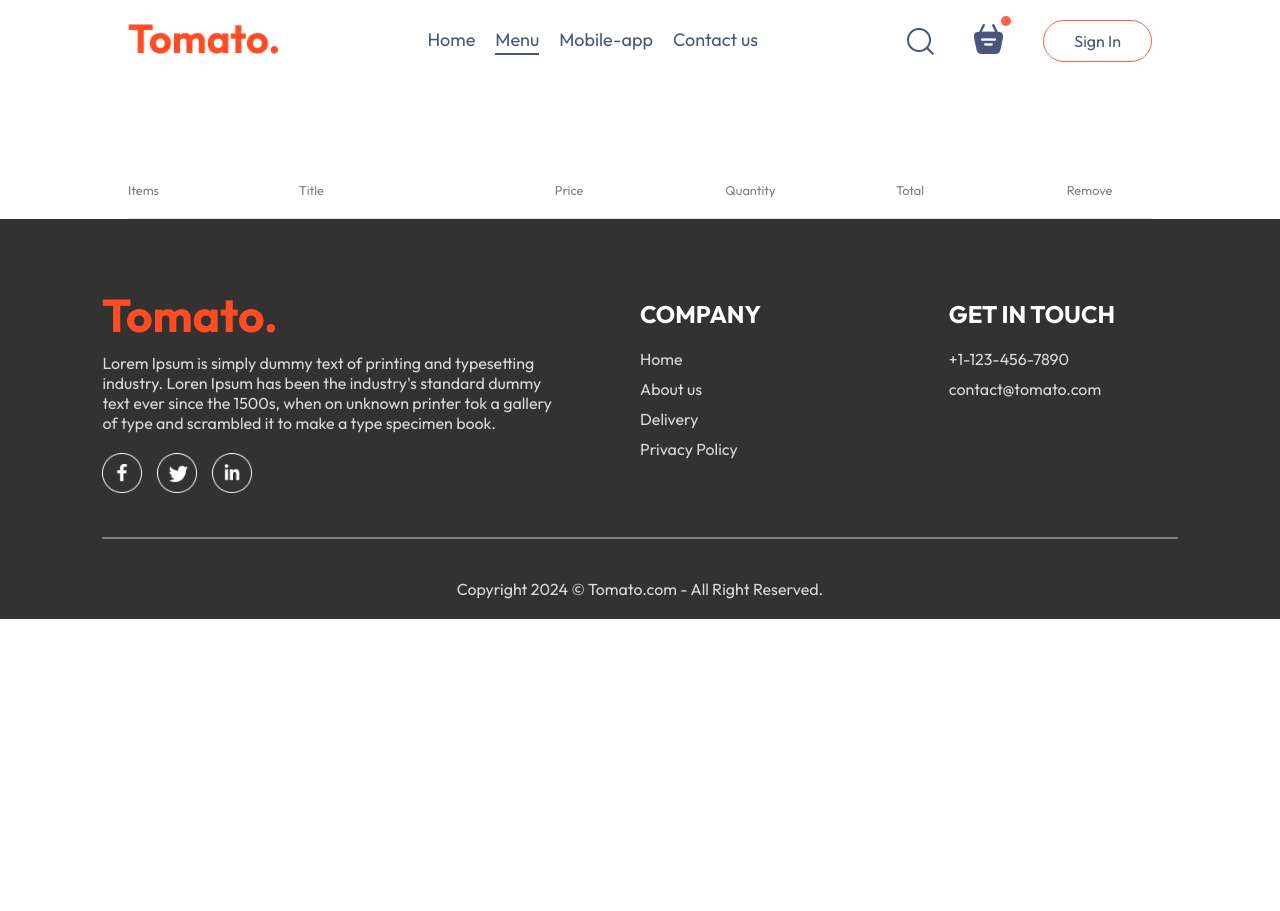
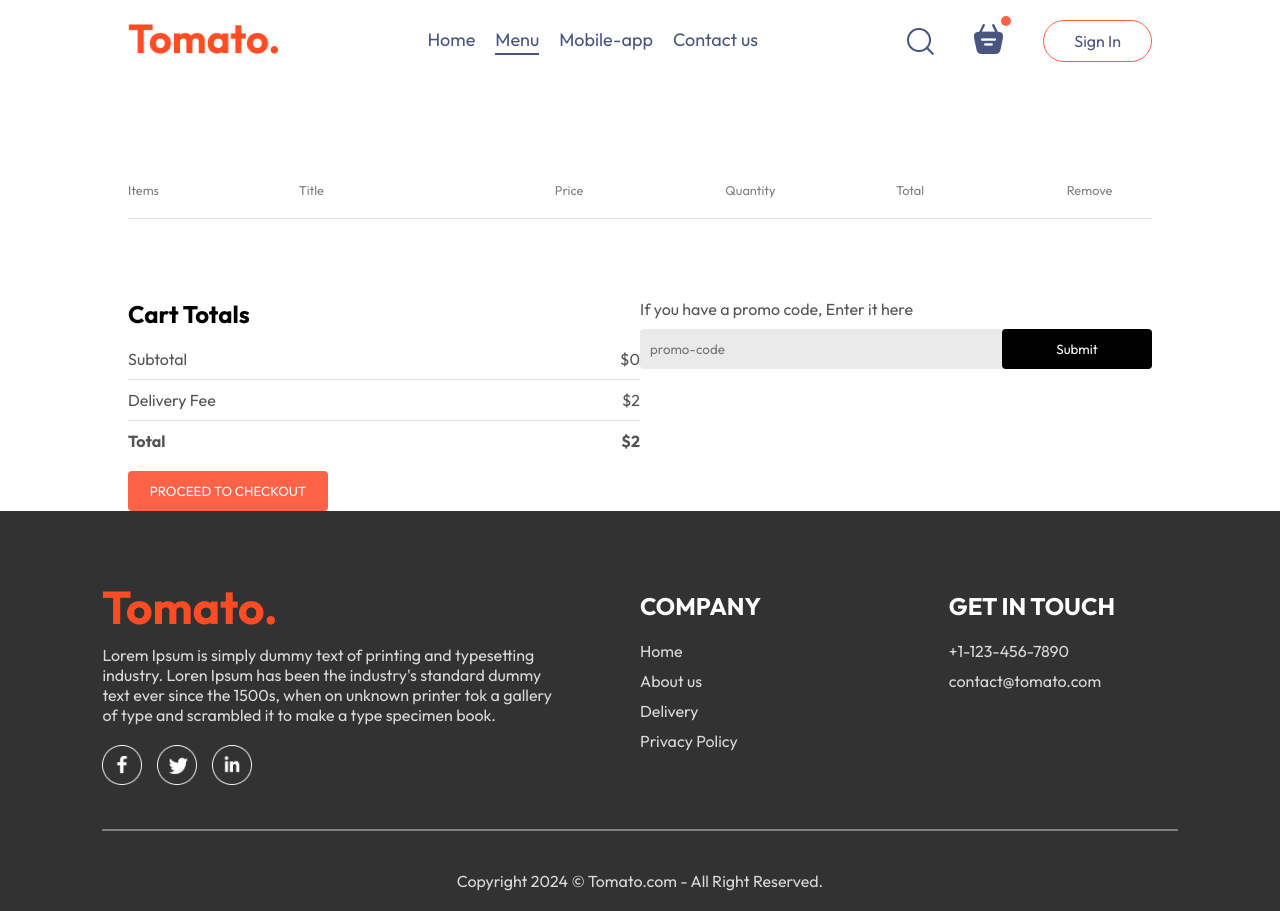
Before and after one commit to vaibhavpanchal205/Food_Delivery_Website, a React (Vite) app in the folder frontend/: page /cart in a window 1280 px wide. Before the commit the page ends 800 px from the top, so only its background shows below. Built offline with nearby package versions, Linux system fonts and the light colour scheme.

Commit message:
cart pages update

```diff
--- a/frontend/src/components/Navbar/Navbar.jsx
+++ b/frontend/src/components/Navbar/Navbar.jsx
@@ -1,11 +1,14 @@
-import React, { useState } from 'react'
+import React, { useState ,useContext } from 'react'
 import './Navbar.css'
 import { assets } from '../../assets/assets'
 import { Link } from 'react-router-dom'
+import { StoreContext } from '../../context/StoreContext'
 
 const Navbar = ({setShowLogin}) => {
 
     const [menu,setMenu] = useState("menu");
+
+    const{getTotalCartAmount} = useContext(StoreContext);
   return (
     <div className='navbar'>
         <Link to='/'><img src={assets.logo} alt="" className="logo" /></Link>
@@ -19,7 +22,7 @@
             <img src={assets.search_icon} alt="" />
             <div className="navbar-search-icon">
                 <Link to='/cart'><img src={assets.basket_icon} alt="" /></Link>
-                <div className="dot"></div>
+                <div className={getTotalCartAmount()?"":"dot"}></div>
             </div>
             <button onClick={()=>setShowLogin(true)}>Sign In</button>
         </div>
--- a/frontend/src/context/StoreContext.jsx
+++ b/frontend/src/context/StoreContext.jsx
@@ -5,34 +5,42 @@
 
 const StoreContextProvider = (props) => {
 
-    const [cartItems,setCartItems] = useState({});
+    const [cartItems, setCartItems] = useState({});
 
-    const addToCart =(itemId) => {
+    const addToCart = (itemId) => {
         if (!cartItems[itemId]) {
-            setCartItems((prev)=>({...prev,[itemId]:1}))
+            setCartItems((prev) => ({ ...prev, [itemId]: 1 }))
         }
-        else{
-            setCartItems((prev)=>({...prev,[itemId]:prev[itemId]+1}))
+        else {
+            setCartItems((prev) => ({ ...prev, [itemId]: prev[itemId] + 1 }))
         }
     }
 
-    const removeFromCart = (itemId) =>{
-        setCartItems((prev)=>({...prev,[itemId]:prev[itemId]-1}))
+    const removeFromCart = (itemId) => {
+        setCartItems((prev) => ({ ...prev, [itemId]: prev[itemId] - 1 }))
     }
 
-    useEffect(()=>{
-        console.log(cartItems)
-    },[cartItems])
+    const getTotalCartAmount = () => {
+        let totalAmount = 0;
+        for (const item in cartItems) {
+            if (cartItems[item] > 0) {
+                let itemInfo = food_list.find((product) => product._id === item);
+                totalAmount += itemInfo.price * cartItems[item]
+            }
+        }
+        return totalAmount;
+    }
 
-    const contextValue ={
+    const contextValue = {
         food_list,
         cartItems,
         setCartItems,
         addToCart,
-        removeFromCart
+        removeFromCart,
+        getTotalCartAmount
     }
 
-    return(
+    return (
         <StoreContext.Provider value={contextValue}>
             {props.children}
         </StoreContext.Provider>
--- a/frontend/src/pages/Cart/Cart.css
+++ b/frontend/src/pages/Cart/Cart.css
@@ -23,3 +23,68 @@
 .cart-items-item .cross{
     cursor: pointer;
 }
+.cart-bottom{
+    margin-top: 80px;
+    display: flex;
+    justify-content: space-between;
+    gap: max(12vw 20px);
+}
+.cart-total{
+    flex: 1;
+    display: flex;
+    flex-direction: column;
+    gap: 20px;
+}
+.cart-total-details{
+    display: flex;
+    justify-content: space-between;
+    color: #555;
+}
+.cart-total hr{
+    margin: 10px 0px;
+}
+.cart-total button{
+    border: none;
+    color: white;
+    background-color: tomato;
+    width: max(15vw,200px);
+    padding: 12px 0px;
+    border-radius: 4px;
+    cursor: pointer;
+}
+.cart-promocode {
+    flex: 1;
+}
+.cart-promocode p {
+    color: #555;
+}
+.cart-promocode-input{
+    margin-top: 10px;
+    display: flex;
+    justify-content: space-between;
+    align-items: center;
+    background-color: #eaeaea;
+    border-radius: 4px;
+}
+.cart-promocode-input input{
+    background: transparent;
+    border: none;
+    outline: none;
+    padding-left: 10px;
+}
+.cart-promocode-input button{
+    width: max(10vw,150px);
+    padding: 12px 5px;
+    background-color: black;
+    border: none;
+    color: white;
+    border-radius: 4px;
+}
+@media (max-width:750px){
+    .cart-bottom{
+        flex-direction: column-reverse;
+    }
+    .cart-promocode{
+        justify-content: start;
+    }
+}
--- a/frontend/src/pages/Cart/Cart.jsx
+++ b/frontend/src/pages/Cart/Cart.jsx
@@ -4,7 +4,7 @@
 
 const Cart = () => {
 
-  const { cartItems, food_list, removeFromCart } = useContext(StoreContext);
+  const { cartItems, food_list, removeFromCart, getTotalCartAmount } = useContext(StoreContext);
 
   return (
     <div className='cart'>
@@ -26,20 +26,48 @@
                 <div className='cart-items-title cart-items-item'>
                   <img src={item.image} alt="" />
                   <p>{item.name}</p>
-                  <p>{item.price}</p>
+                  <p>${item.price}</p>
                   <p>{cartItems[item._id]}</p>
-                  <p>{item.price * cartItems[item._id]}</p>
-                  <p onClick={()=>removeFromCart(item._id)} className='cross'>x</p>
+                  <p>${item.price * cartItems[item._id]}</p>
+                  <p onClick={() => removeFromCart(item._id)} className='cross'>x</p>
                 </div>
-                <hr />
               </div>
-
             )
           }
         })}
       </div>
+      <div className="cart-bottom">
+        <div className="cart-total">
+          <h2>Cart Totals</h2>
+          <div>
+            <div className="cart-total-details">
+              <p>Subtotal</p>
+              <p>${getTotalCartAmount()}</p>
+            </div>
+            <hr />
+            <div className="cart-total-details">
+              <p>Delivery Fee</p>
+              <p>${2}</p>
+            </div>
+            <hr />
+            <div className="cart-total-details">
+              <b>Total</b>
+              <b>${getTotalCartAmount() + 2}</b>
+            </div>
+          </div>
+          <button>PROCEED TO CHECKOUT</button>
+        </div>
+        <div className="cart-promocode">
+          <div>
+            <p>If you have a promo code, Enter it here</p>
+            <div className="cart-promocode-input">
+              <input type="text" placeholder='promo-code' />
+              <button>Submit</button>
+            </div>
+          </div>
+        </div>
+      </div>
     </div>
   )
 }
-
 export default Cart
```
